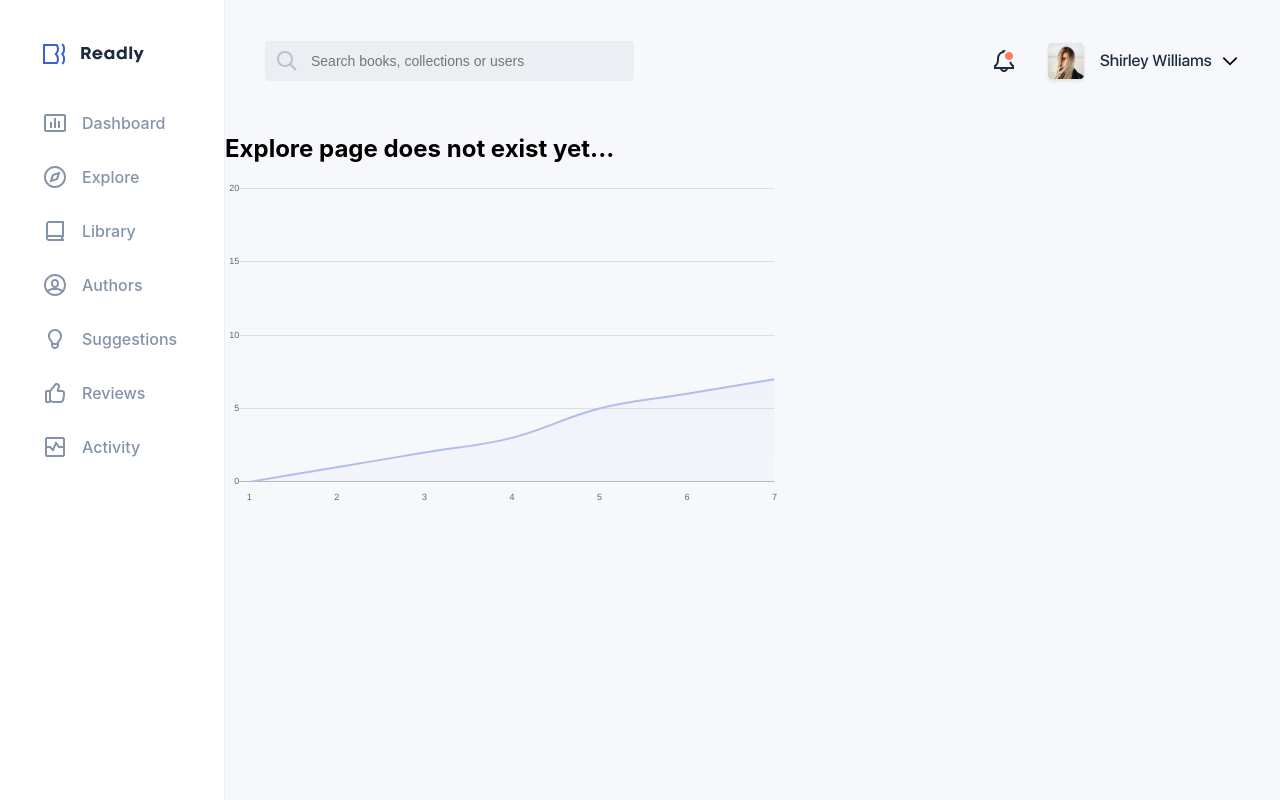
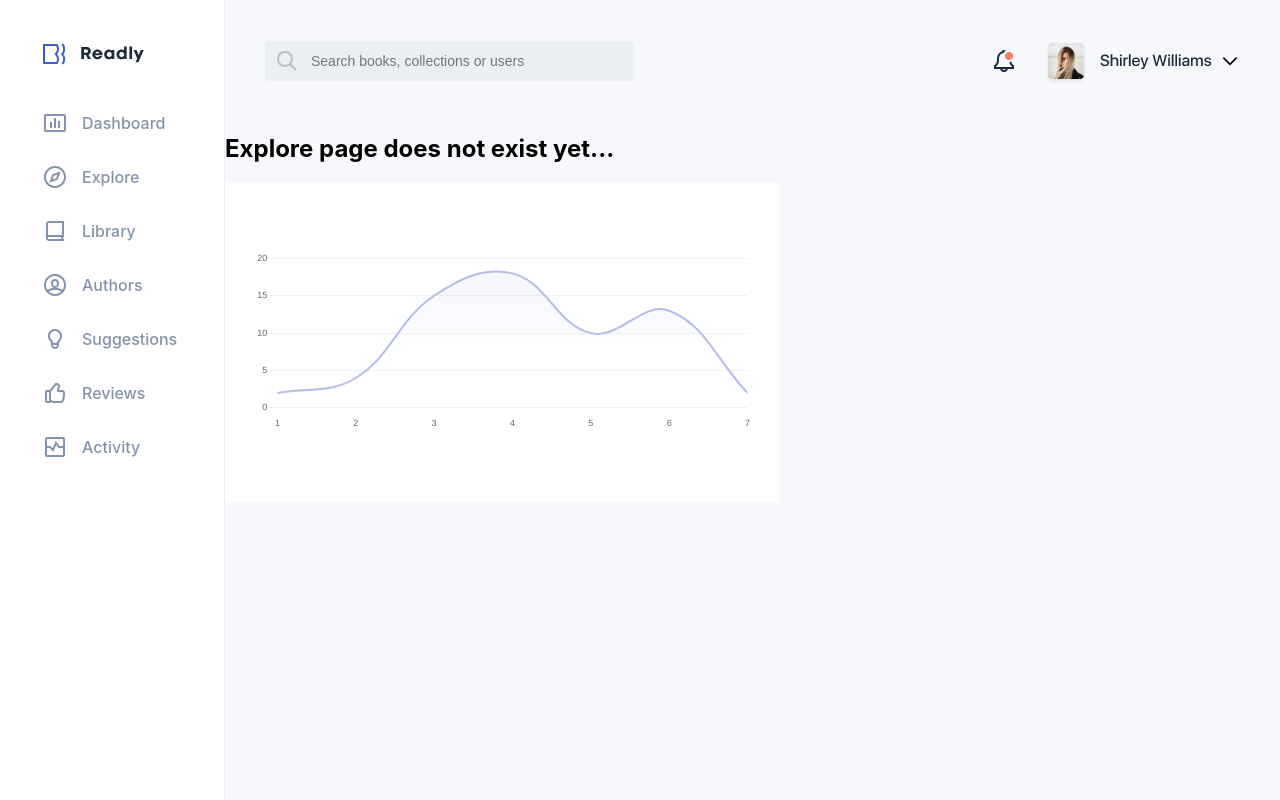
Before and after one commit to antonrud95/Readly, a React (Create React App) app: page /explore in a window 1280 px wide. Shown: the top 800 px of the page. Built offline with nearby package versions, Linux system fonts and the light colour scheme.

Commit message:
finish line chart

```diff
--- a/src/components/pages/explore/explore.css
+++ b/src/components/pages/explore/explore.css
@@ -0,0 +1,8 @@
+.line-wrapper {
+    width: 555px;
+    height: 320px;
+    background-color: #fff;
+    display: flex;
+    align-items: center;
+    justify-content: center;
+}
--- a/src/components/pages/explore/explore.js
+++ b/src/components/pages/explore/explore.js
@@ -7,7 +7,9 @@ const ExplorePage = () => {
     return (
         <div>
             <h2>Explore page does not exist yet...</h2>
-            <ActivityCard />
+            <div className="line-wrapper">
+                <ActivityCard />
+            </div>
         </div>
     )
 };
--- a/src/components/ui/activity-graph/activity.css
+++ b/src/components/ui/activity-graph/activity.css
@@ -1,7 +1,10 @@
 .line-graph {
     display: flex;
-    max-width: 555px;
-    min-height: 324px;
+    width: 500px !important;
+    height: 180px !important;
+    background-color: #fff;
+    align-items: center !important;
+    justify-content: center !important;
 }
 
 #chartjs-tooltip {
@@ -61,3 +64,8 @@
     color: #1E2C40;
     margin: 0;
 }
+
+.chartjs-render-monitor {
+    width: 500px !important;
+    height: 180px !important;
+}
--- a/src/components/ui/activity-graph/activity.js
+++ b/src/components/ui/activity-graph/activity.js
@@ -9,15 +9,15 @@ const ActivityCard = () => {
 
     useEffect(() => {
         let ctx = document.querySelector('canvas').getContext("2d");
-        let gradient = ctx.createLinearGradient(0, 0, 0, 450);
+        let gradient = ctx.createLinearGradient(0, 0, 0, 100);
         gradient.addColorStop(0, 'rgba(59, 75, 214, 0.05)');
-        gradient.addColorStop(1, 'rgba(255, 255, 255, 0.05)');
+        gradient.addColorStop(1, 'rgba(255, 255, 255, 0.09)');
         const chart = () => {
             setChartData({
                 labels: [1, 2, 3, 4, 5, 6, 7],
                 datasets: [{
                     // label: 'reviews',
-                    data: [0, 1, 2, 3, 5, 6, 7],
+                    data: [2, 4, 15, 18, 10, 13, 2],
                     backgroundColor: gradient,
                     borderWidth: 2,
                     borderColor: '#B4BDE9',
@@ -41,11 +41,13 @@ const ActivityCard = () => {
                     max: 31,
                     stepSize: 1,
                     fontSize: 9,
-                    beginAtZero: true
+
                 },
                 gridLines: {
                     display: false,
-                    drawBorder: false
+                    drawBorder: false,
+                    color: '#F0F0F0',
+                    // zeroLineColor: '#F0F0F0',
                 }
             }],
             yAxes: [{
@@ -54,11 +56,14 @@ const ActivityCard = () => {
                     min: 0,
                     max: 20,
                     stepSize: 5,
-                    fontSize: 9
+                    fontSize: 9,
+
                 },
                 gridLines: {
-                //display: false,
-                    drawBorder: false
+                // display: false,
+                    drawBorder: false,
+                    color: '#F0F0F0',
+                    zeroLineColor: '#F0F0F0',
                 }
             }]
         },
```
